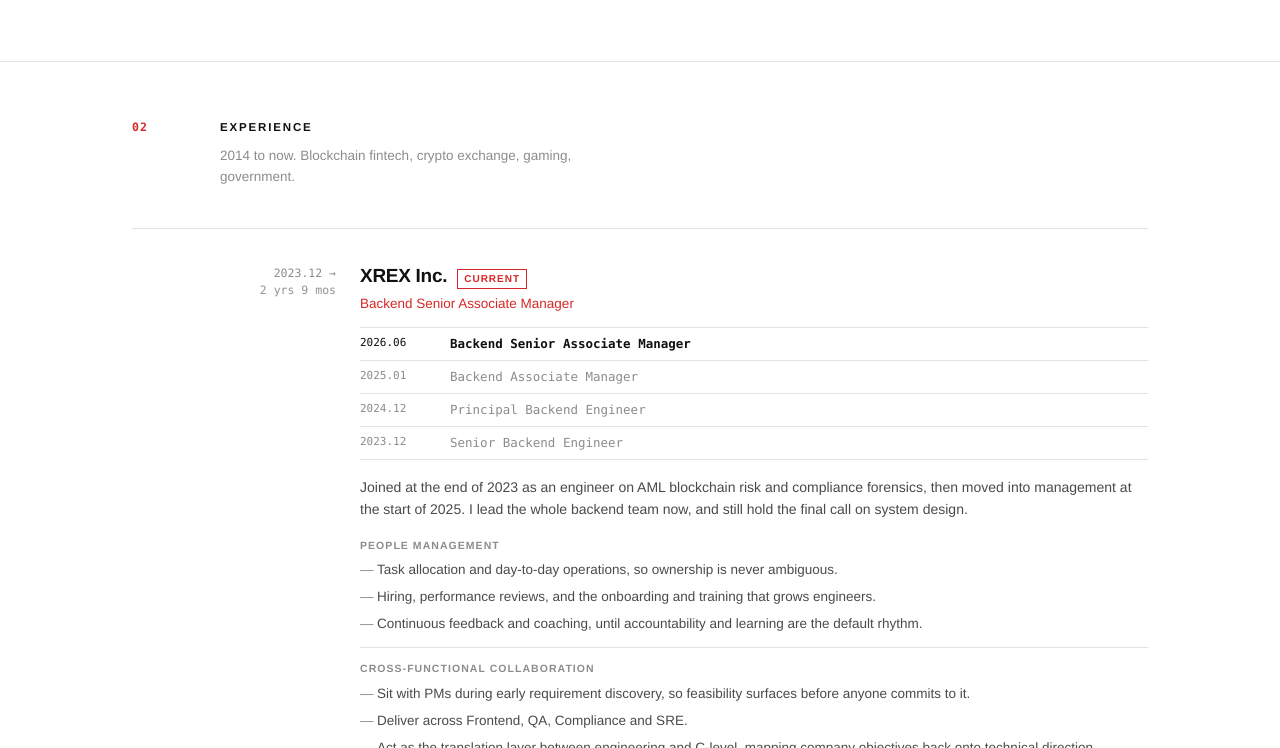
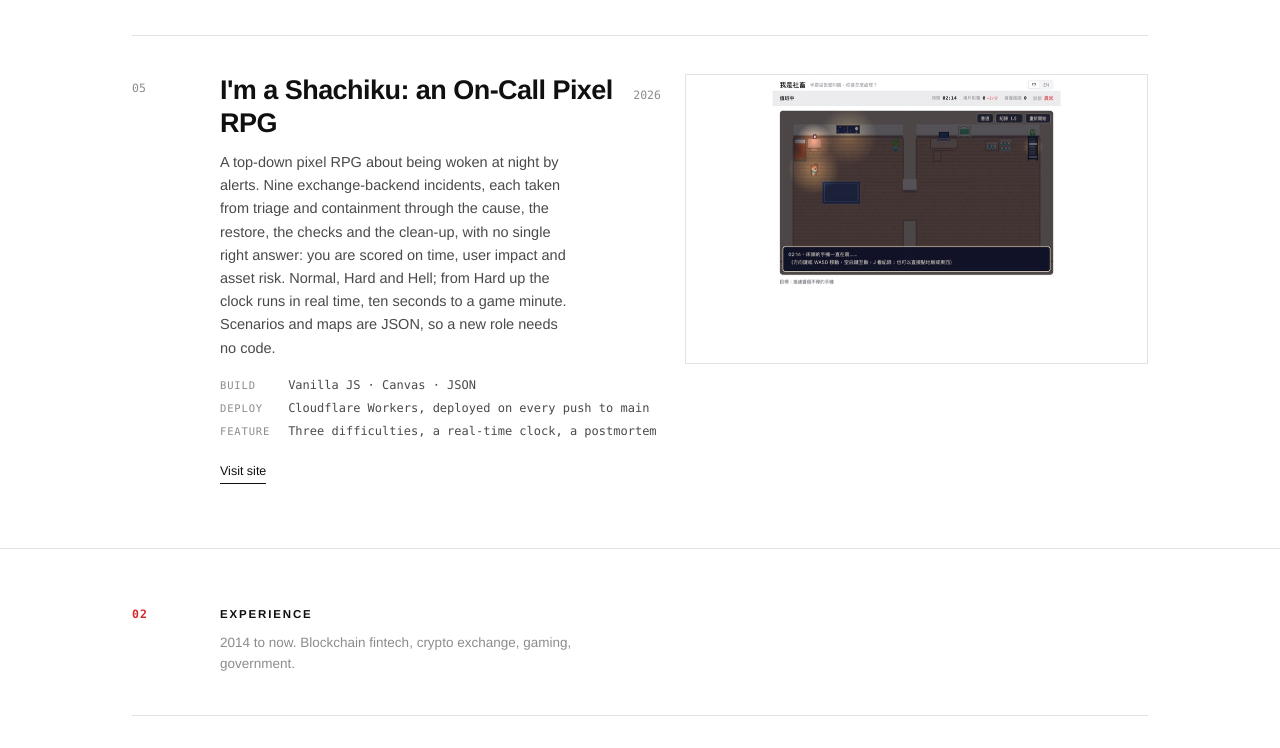
Before and after one commit to tankfinal/portfolio, a plain HTML site: page classic/index.html in a window 1280 px wide. Shown: the part 2633-3381 px from the top of the page. Drawn offline with Linux system fonts and the light colour scheme.

Commit message:
feat(os): 我是社畜改成跟其他作品一樣的預覽視窗，API Worker 改名 tankos-api（v1.17.0）
作品之間開法不一致（其他都有介紹與即時預覽，只有我是社畜直接跳新分頁），API Worker 的名字也跟用途對不上、網址打開什麼都沒有。

- 我是社畜改成網站型 App（w5）：左邊介紹、右邊即時預覽、「開啟網站」開新分頁；
  加進 Dock、活動監視器與經典版作品第 05 項（附縮圖），拿掉只有它在用的 link 帶語言參數
- API Worker 從 blocks-leaderboard 改名 tankos-api，打開網址根目錄是一頁說明與 API 清單；
  D1 資料庫不變，TankOS 改打新網址
- 手機版 Dock 多一顆圖示，寬度公式改成 9 顆

```diff
--- a/classic/index.html
+++ b/classic/index.html
@@ -444,6 +444,28 @@
         <img src="../images/averlyn-vaccine.jpg" alt="Averlyn Vaccine Tracker 登入畫面" loading="lazy" width="900" height="562">
       </a>
     </article>
+
+    <article class="work-item">
+      <div class="w-num mono">05</div>
+      <div>
+        <div class="w-head">
+          <h3 class="w-title" data-i18n="w5.t">我是社畜：半夜值班的像素 RPG</h3>
+          <span class="w-year mono">2026</span>
+        </div>
+        <p class="w-desc" data-i18n="w5.d">半夜被告警叫醒的俯視角像素 RPG。九個交易所後端事故，每個都要走完分診、止血、找原因、恢復服務、驗證、善後，沒有唯一正解，依時間、用戶影響、資產風險三項計分。分普通、困難、地獄三種難度，困難以上即時計時，現實每 10 秒就是遊戲裡 1 分鐘。劇本和地圖都是 JSON，加角色不用改程式。</p>
+        <dl class="w-spec mono">
+          <dt data-i18n="spec.build">Build</dt><dd>Vanilla JS · Canvas · JSON</dd>
+          <dt data-i18n="spec.deploy">Deploy</dt><dd data-i18n="w5.s2">Cloudflare Workers，push 到 main 自動部署</dd>
+          <dt data-i18n="spec.feat">Feature</dt><dd data-i18n="w5.s3">三種難度、即時計時、事故檢討</dd>
+        </dl>
+        <div class="w-links">
+          <a href="https://shachiku.xarenvich.workers.dev/" target="_blank" rel="noopener" data-i18n="link.visit">開啟網站</a>
+        </div>
+      </div>
+      <a class="w-shot" href="https://shachiku.xarenvich.workers.dev/" target="_blank" rel="noopener">
+        <img src="../images/shachiku.jpg" alt="我是社畜遊戲畫面：半夜的家，床頭手機在響" loading="lazy" width="900" height="562">
+      </a>
+    </article>
   </div>
 </section>
 
@@ -833,6 +855,10 @@
              en:"Tracks my daughter through 36 shots against Taiwan’s public and self-paid vaccine schedule. The timeline groups by date, folds finished shots into one line and opens on the countdown to the next one. The records are for family only, so the site sits behind a password on Cloudflare Pages: the hash lives in D1, Pages Functions return the data only after login, and the frontend bundle holds no records at all."},
     "w3.s2":{zh:"GitHub Actions 部署到 Cloudflare Pages", en:"GitHub Actions deploys to Cloudflare Pages"},
     "w3.s3":{zh:"密碼保護，登入後才回傳資料", en:"Password-protected; data only after login"},
+    "w5.t":{zh:"我是社畜：半夜值班的像素 RPG", en:"I'm a Shachiku: an On-Call Pixel RPG"},
+    "w5.d":{zh:"半夜被告警叫醒的俯視角像素 RPG。九個交易所後端事故，每個都要走完分診、止血、找原因、恢復服務、驗證、善後，沒有唯一正解，依時間、用戶影響、資產風險三項計分。分普通、困難、地獄三種難度，困難以上即時計時，現實每 10 秒就是遊戲裡 1 分鐘。劇本和地圖都是 JSON，加角色不用改程式。", en:"A top-down pixel RPG about being woken at night by alerts. Nine exchange-backend incidents, each taken from triage and containment through the cause, the restore, the checks and the clean-up, with no single right answer: you are scored on time, user impact and asset risk. Normal, Hard and Hell; from Hard up the clock runs in real time, ten seconds to a game minute. Scenarios and maps are JSON, so a new role needs no code."},
+    "w5.s2":{zh:"Cloudflare Workers，push 到 main 自動部署", en:"Cloudflare Workers, deployed on every push to main"},
+    "w5.s3":{zh:"三種難度、即時計時、事故檢討", en:"Three difficulties, a real-time clock, a postmortem"},
 
     "exp.h":   {zh:"Experience", en:"Experience"},
     "exp.note":{zh:"2014 年至今。區塊鏈金融、加密貨幣交易所、遊戲、政府標案。",
```
Also changed, not shown: api/src/index.js (+30 -1 lines), index.html (+17 -10 lines), README.md, images/shachiku.jpg (added), 1 other file.
